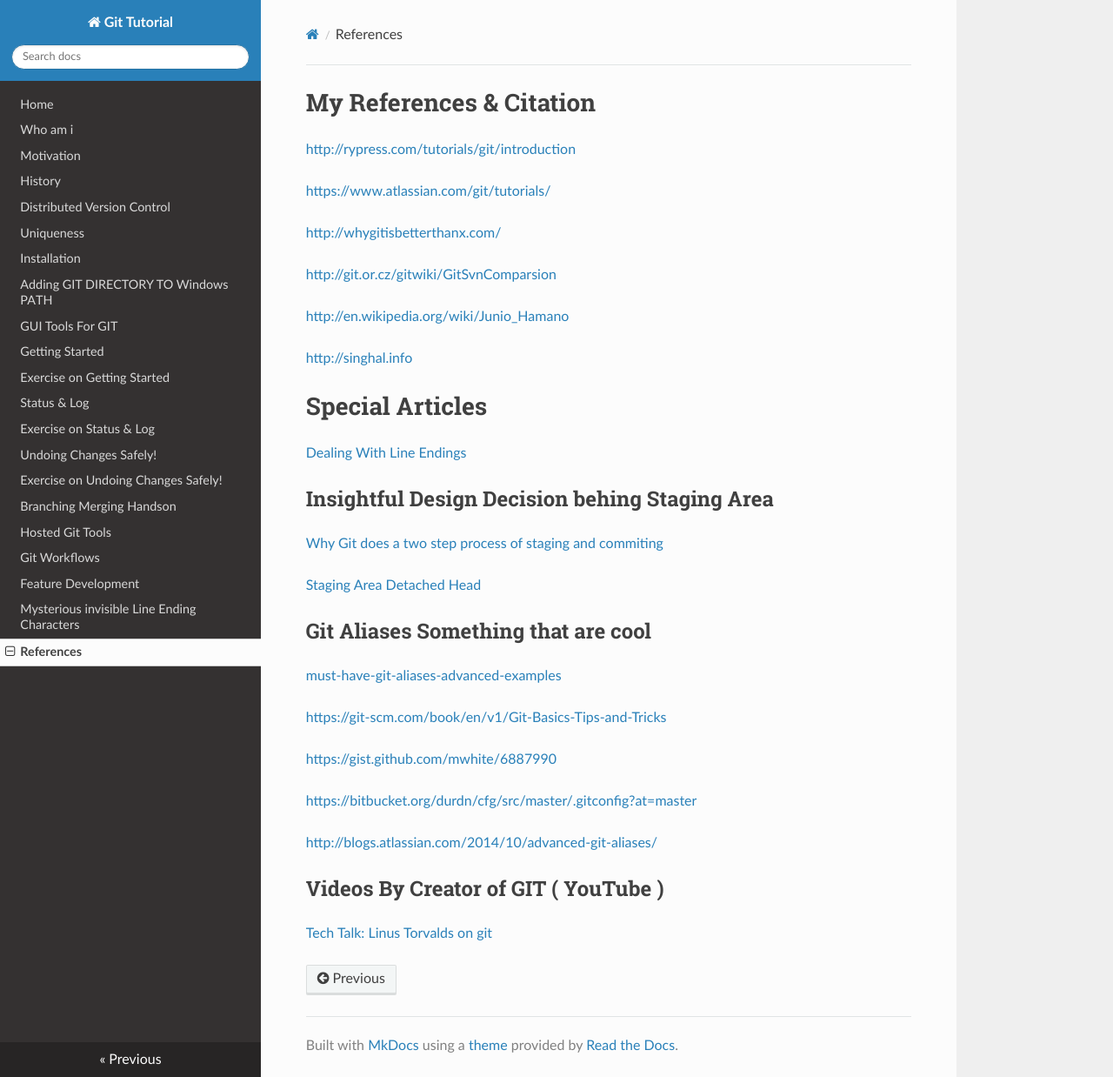
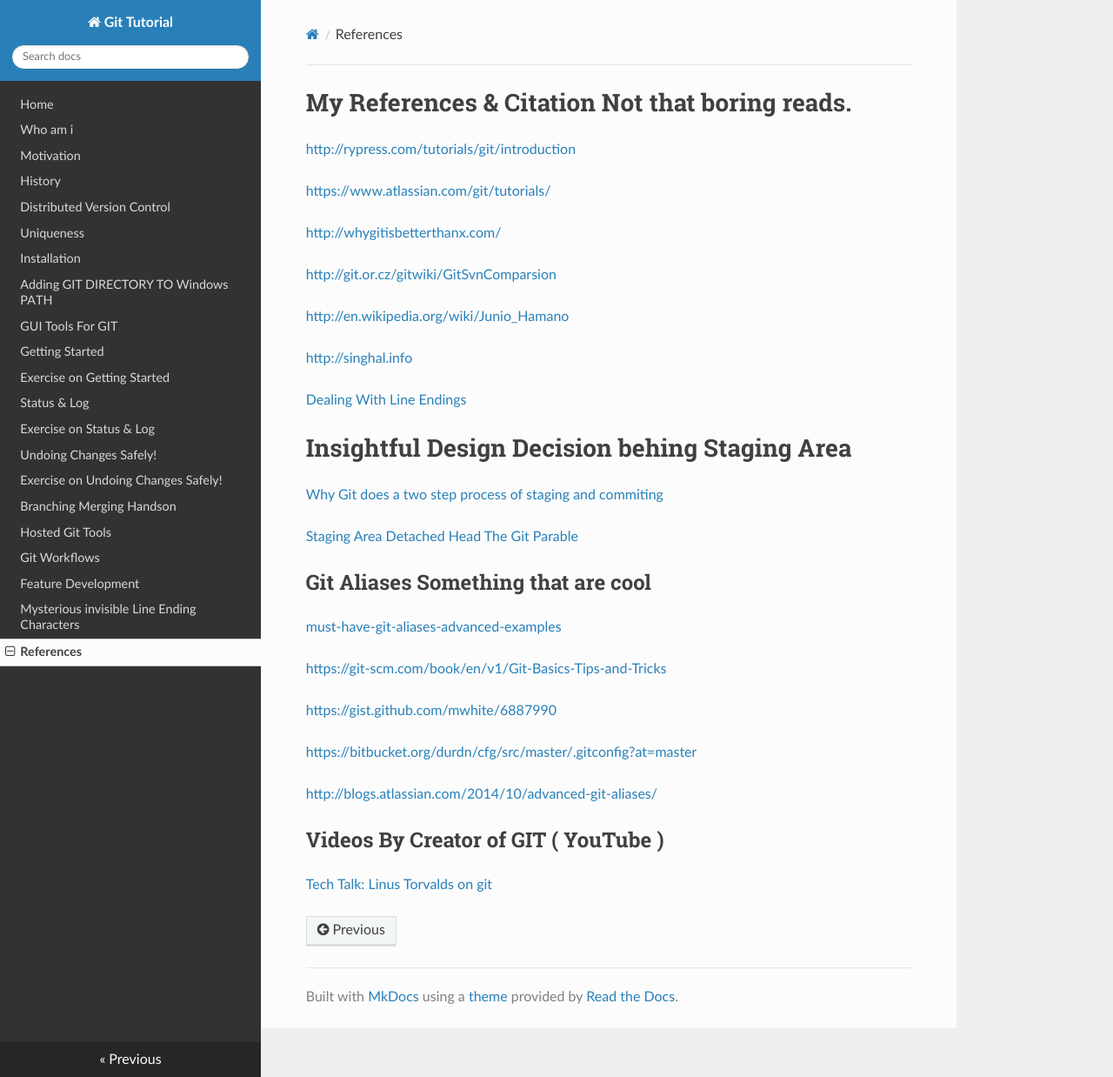
Before and after one commit to nepsdotin/git-tutorial, an MkDocs documentation site: the page built from docs/ref.md, in a window 1280 px wide and 1238 px high. Shown: the whole window at 87% size. Built offline with MkDocs 1.6.1, drawn with Linux system fonts in a browser that asks for light colours; nearby versions of some CDN libraries; old or Windows-style settings are respelled for this version of MkDocs.

Commit message:
Few typo and reordering

```diff
--- a/docs/ref.md
+++ b/docs/ref.md
@@ -1,4 +1,4 @@
-# My References & Citation
+# My References & Citation Not that boring reads.
 
 [http://rypress.com/tutorials/git/introduction](http://rypress.com/tutorials/git/introduction)
 
@@ -12,15 +12,14 @@
 
 [http://singhal.info](http://singhal.info)
 
-# Special Articles
-
 [Dealing With Line Endings](https://help.github.com/articles/dealing-with-line-endings/)
 
-## Insightful Design Decision behing Staging Area
+# Insightful Design Decision behing Staging Area
 [Why Git does a two step process of staging and commiting](http://programmers.stackexchange.com/questions/69178/what-is-the-benefit-of-gits-two-stage-commit-process-staging)
 
 [Staging Area](http://gitolite.com/uses-of-index.html)
 [Detached Head](http://gitolite.com/detached-head.html)
+[The Git Parable](http://tom.preston-werner.com/2009/05/19/the-git-parable.html)
 
 ## Git Aliases Something that are cool
 
@@ -34,6 +33,7 @@
 
 [http://blogs.atlassian.com/2014/10/advanced-git-aliases/](http://blogs.atlassian.com/2014/10/advanced-git-aliases/)
 
+
 ## Videos By Creator of GIT ( YouTube )
 
 [Tech Talk: Linus Torvalds on git](https://www.youtube.com/watch?v=4XpnKHJAok8)
```
Also changed, not shown: docs/checkoutrevertreset.md (+6 -0 lines), docs/distributed.md (+1 -1 lines), docs/initaddcommit.md (+2 -4 lines).
